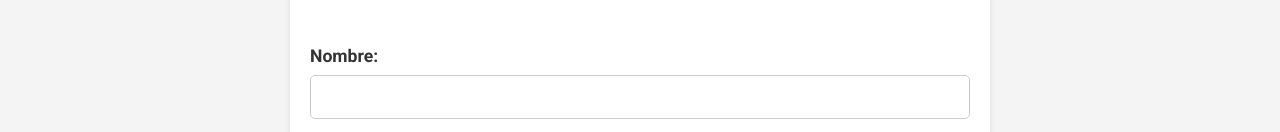
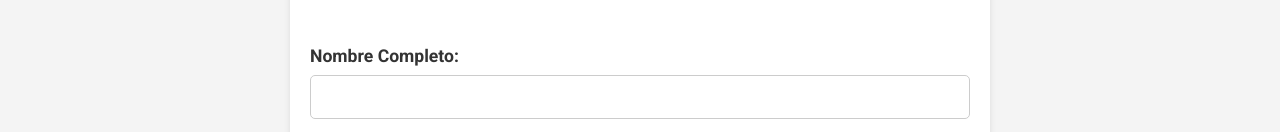
Before and after one commit to cristofercervera23/Soluciones_Digitales_Forkeadores, a plain HTML site: page Contacto.html in a window 1280 px wide. Shown: the part 369-501 px from the top of the page. Drawn offline with Linux system fonts and the light colour scheme.

Commit message:
Actualizando label en Contacto.html de nombre completo - JO

```diff
--- a/Contacto.html
+++ b/Contacto.html
@@ -30,7 +30,7 @@
         <p>Déjanos tu mensaje y te responderemos pronto.</p>
 
         <form action="#" method="post">
-            <label for="nombre">Nombre:</label>
+            <label for="nombre">Nombre Completo:</label>
             <input type="text" id="nombre" name="nombre" required>
 
             <label for="email">Correo electrónico:</label>
```
